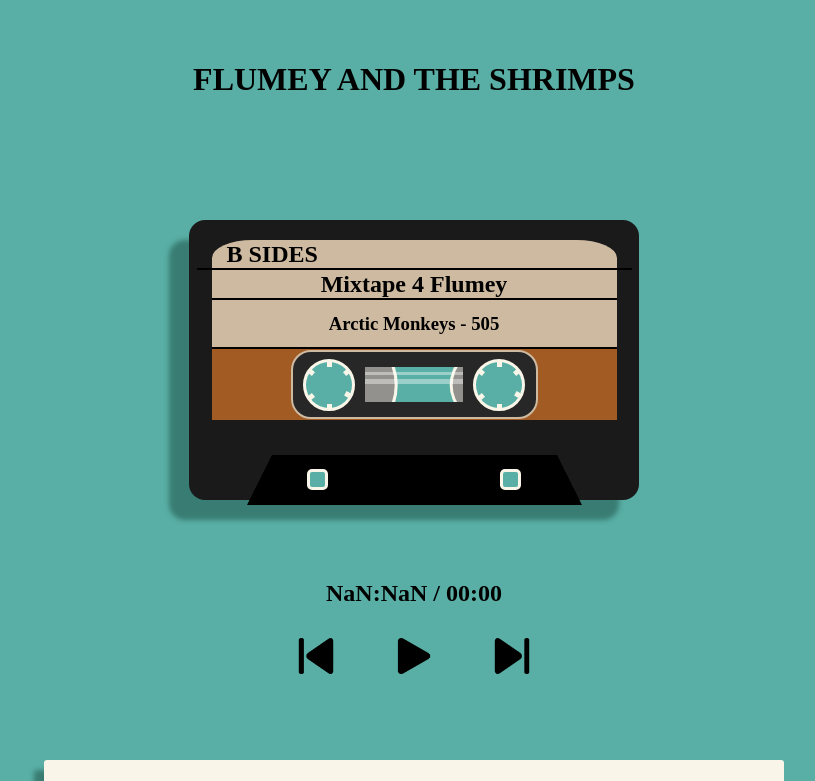
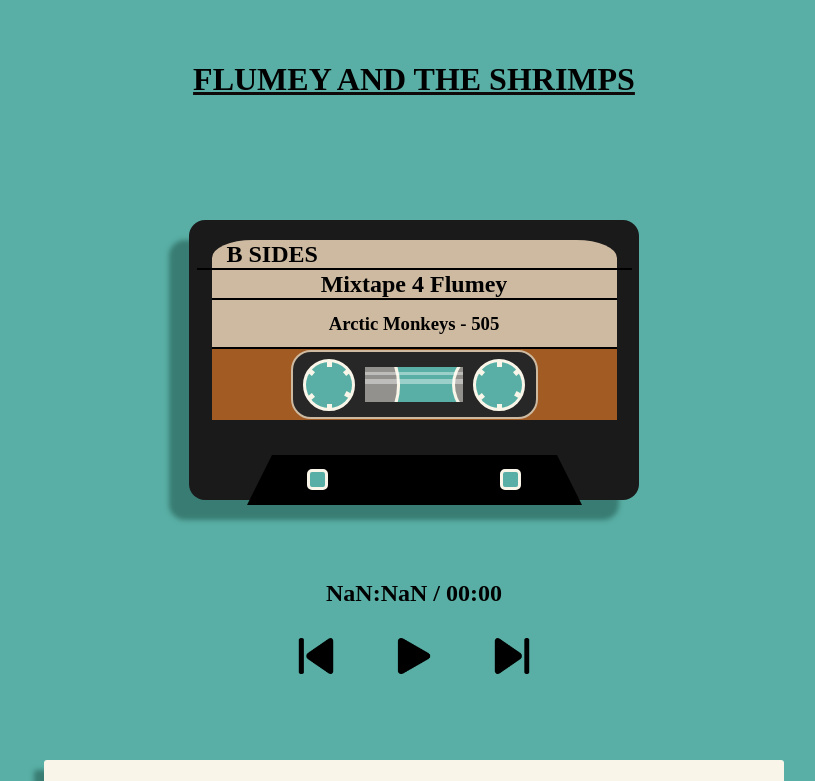
Before and after one commit to joshuabarua/mixtape_app, a React (Vite) app in the folder mixtape-react/: page / in a window 1280 px wide. Shown: the top 781 px of the page, without its empty margins (226-1041 px from the left). Built offline with nearby package versions, Linux system fonts and the light colour scheme; a web font is replaced by a local one.

Commit message:
Add underline

```diff
--- a/mixtape-react/src/App.jsx
+++ b/mixtape-react/src/App.jsx
@@ -156,8 +156,8 @@ const App = () => {
 		setCurrentTrackTitle(songNames[currentIndex]);
 	}, [currentTime, duration, playlistArr]);
 
-	const spoolClass1 = isPlaying ? 'spool spool1 spool-playing' : 'spool spool1 spool-paused';
-	const spoolClass2 = isPlaying ? ' spool spool2 spool-playing' : 'spool spool2 spool-paused';
+	const spoolClass1 = isPlaying ? 'spool spool1 animation-playing' : 'spool spool1 animation-paused';
+	const spoolClass2 = isPlaying ? ' spool spool2 animation-playing' : 'spool spool2 animation-paused';
 	const teethSpin = isPlaying ? 'playing animation-playing' : ' animation-paused';
 
 	return (
--- a/mixtape-react/src/assets/css/styles.css
+++ b/mixtape-react/src/assets/css/styles.css
@@ -15,6 +15,12 @@ body {
 	margin-bottom: 60px;
 	margin-top: 40px;
 	height: 100%;
+}
+
+.cassetteContainer h1 {
+	text-decoration: underline;
+	text-decoration-color: #0f0909;
+	text-decoration-thickness: 3px;
 }
 
 .trackList {
```
